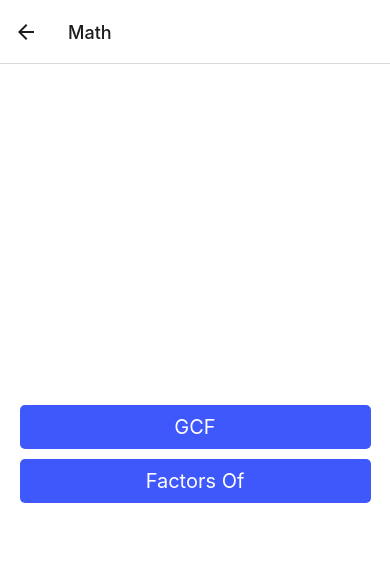
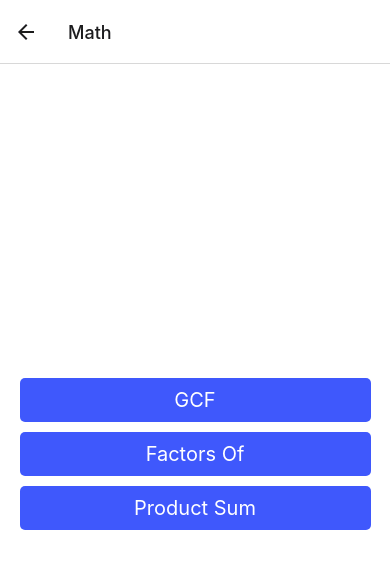
Before and after one commit to samchouse/utils, a React Native app in the folder packages/app/: screen /Math in a window 390 px wide. Shown: the top 568 px of the page. Built offline with nearby package versions, Linux system fonts and the light colour scheme.

Commit message:
feat(app): added productSum screen
Co-authored-by: Lambert Sutton <Lami-Lemmy@users.noreply.github.com>

```diff
--- a/package.json
+++ b/package.json
@@ -29,6 +29,7 @@
     "commit": "cz"
   },
   "devDependencies": {
+    "@babel/core": "^7.15.8",
     "@commitlint/cli": "^13.2.1",
     "@commitlint/config-conventional": "^13.2.0",
     "@commitlint/cz-commitlint": "^13.2.1",
--- a/packages/app/package.json
+++ b/packages/app/package.json
@@ -32,7 +32,6 @@
     "react-native-web": "~0.17.5"
   },
   "devDependencies": {
-    "@babel/core": "^7.15.8",
     "@types/react": "~17.0.30",
     "@types/react-native": "~0.65.8",
     "eslint-plugin-react": "^7.26.1",
--- a/packages/app/src/navigation/Stacks.tsx
+++ b/packages/app/src/navigation/Stacks.tsx
@@ -4,6 +4,7 @@ import React from 'react';
 import FactorsOf from '../screens/Math/FactorsOf';
 import GCF from '../screens/Math/GCF';
 import Math from '../screens/Math/Math';
+import ProductSum from '../screens/Math/ProductSum';
 import Text from '../screens/Text/Text';
 import WTF from '../screens/Text/WTF';
 import { MathStackParamList, TextStackParamList } from '../typings';
@@ -25,6 +26,7 @@ export const MathNavigator: React.FC = () => {
       <MathStack.Screen name="Main" component={Math} />
       <MathStack.Screen name="GCF" component={GCF} />
       <MathStack.Screen name="Factors Of" component={FactorsOf} />
+      <MathStack.Screen name="Product Sum" component={ProductSum} />
     </MathStack.Navigator>
   );
 };
--- a/packages/app/src/screens/Math/Math.tsx
+++ b/packages/app/src/screens/Math/Math.tsx
@@ -27,6 +27,13 @@ const Math: React.FC<MathNavigationProps> = ({
       >
         <RNText style={styles.text}>Factors Of</RNText>
       </TouchableOpacity>
+      <TouchableOpacity
+        onPress={() => navigation.push('Math', { screen: 'Product Sum' })}
+        activeOpacity={0.75}
+        style={styles.touchable}
+      >
+        <RNText style={styles.text}>Product Sum</RNText>
+      </TouchableOpacity>
     </SafeAreaView>
   );
 };
--- /dev/null
+++ b/packages/app/src/screens/Math/ProductSum.tsx
@@ -0,0 +1,99 @@
+import Utils from '@xenfo/utils';
+import React, { useState } from 'react';
+import {
+  StyleSheet,
+  SafeAreaView,
+  TextInput,
+  TouchableWithoutFeedback,
+  Keyboard,
+  TouchableOpacity,
+  Text,
+  Alert
+} from 'react-native';
+
+const ProductSum = () => {
+  const [product, setProduct] = useState('');
+  const [sum, setSum] = useState('');
+
+  return (
+    <TouchableWithoutFeedback
+      onPress={() => {
+        Keyboard.dismiss();
+      }}
+    >
+      <SafeAreaView style={styles.container}>
+        <TextInput
+          style={styles.input}
+          blurOnSubmit
+          placeholder="Product"
+          value={product}
+          // eslint-disable-next-line no-eval
+          onChangeText={(input) => setProduct(eval(input).toString() as string)}
+        />
+        <TextInput
+          style={styles.input}
+          blurOnSubmit
+          placeholder="Sum"
+          value={sum}
+          // eslint-disable-next-line no-eval
+          onChangeText={(input) => setSum(eval(input).toString() as string)}
+        />
+        <TouchableOpacity
+          onPress={() => {
+            const productSum = Utils.math.productSum(
+              parseInt(product, 10),
+              parseInt(sum, 10)
+            );
+            // eslint-disable-next-line @typescript-eslint/restrict-template-expressions
+            Alert.alert(
+              productSum
+                ? `The two factors are ${productSum
+                    .sort((a, b) => a - b)
+                    .join(', ')}`
+                : 'There are no factors for this product and sum'
+            );
+          }}
+          activeOpacity={0.75}
+          style={styles.touchable}
+        >
+          <Text style={styles.text}>Submit</Text>
+        </TouchableOpacity>
+      </SafeAreaView>
+    </TouchableWithoutFeedback>
+  );
+};
+
+export default ProductSum;
+
+const styles = StyleSheet.create({
+  container: {
+    flex: 1,
+    backgroundColor: '#fff',
+    alignItems: 'center',
+    justifyContent: 'center'
+  },
+  text: {
+    fontSize: 20,
+    color: '#fff'
+  },
+  touchable: {
+    alignItems: 'center',
+    backgroundColor: '#3f58fc',
+    paddingVertical: 10,
+    width: '90%',
+    borderRadius: 5,
+    marginVertical: 5
+  },
+  input: {
+    maxHeight: 150,
+    marginBottom: 5,
+    borderWidth: 1,
+    padding: 10,
+    borderColor: '#C7C7CD',
+    borderRadius: 5,
+    width: '90%',
+    textAlign: 'center',
+    fontSize: 20,
+    paddingTop: 10
+  }
+});
--- a/packages/app/src/typings/Stacks.ts
+++ b/packages/app/src/typings/Stacks.ts
@@ -21,4 +21,5 @@ export type MathStackParamList = {
   Main: undefined;
   GCF: undefined;
   'Factors Of': undefined;
+  'Product Sum': undefined;
 };
--- a/packages/lib/package.json
+++ b/packages/lib/package.json
@@ -17,7 +17,6 @@
     "lint:prettier": "prettier --write --ignore-path ../../.gitignore \"*.json\" \"**/*.spec.ts\""
   },
   "devDependencies": {
-    "@babel/core": "^7.15.8",
     "@babel/preset-env": "^7.15.8",
     "@babel/preset-typescript": "^7.15.0"
   }
--- a/packages/lib/src/math/productSum.ts
+++ b/packages/lib/src/math/productSum.ts
@@ -1,6 +1,6 @@
 import factorsOf from './factorsOf';
 
-const productSum = (sum: number, product: number) => {
+const productSum = (product: number, sum: number) => {
   const factors = factorsOf(product, { group: true }) as number[][];
 
   if (Math.sign(sum) === -1 && Math.sign(product) === 1)
```
